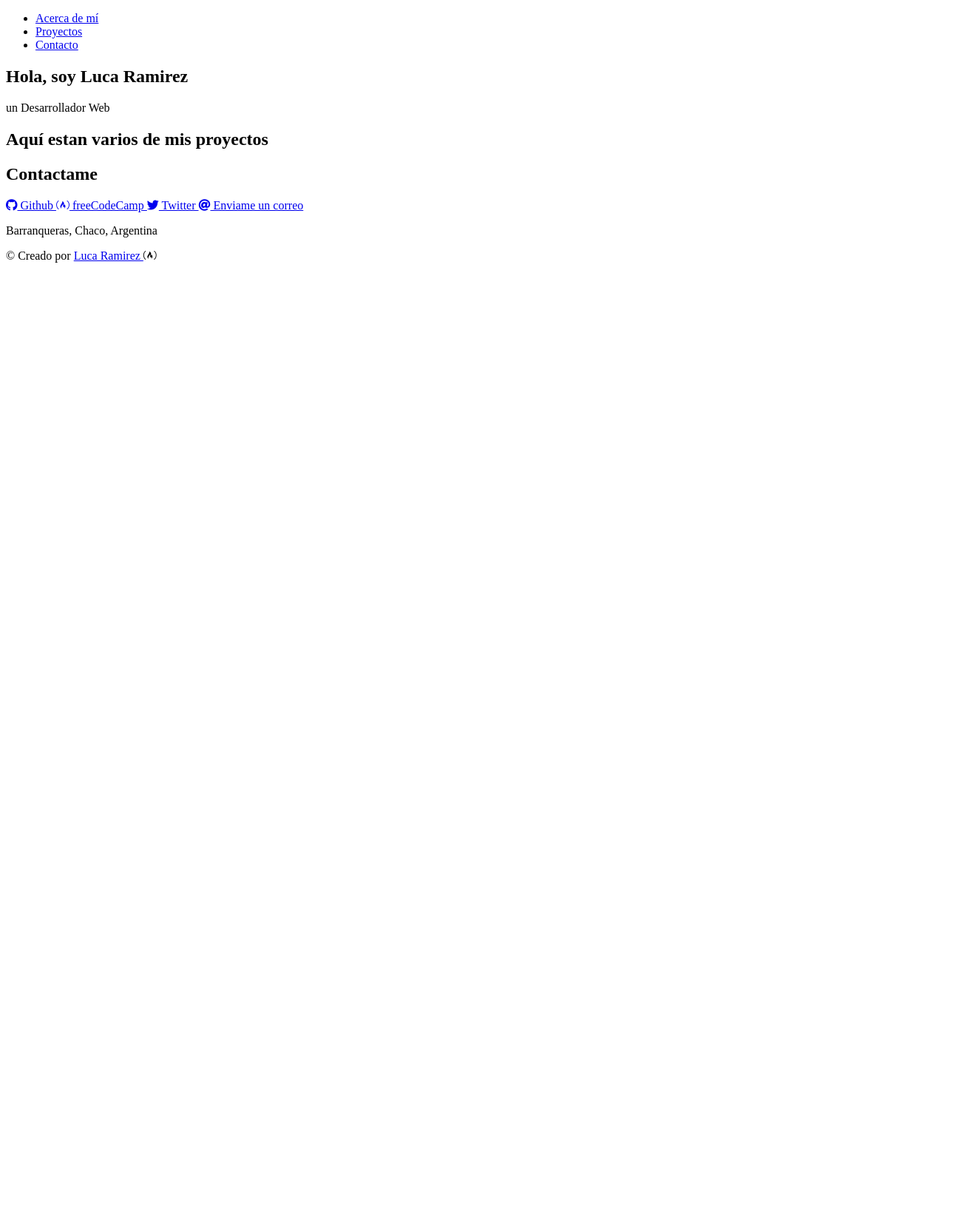
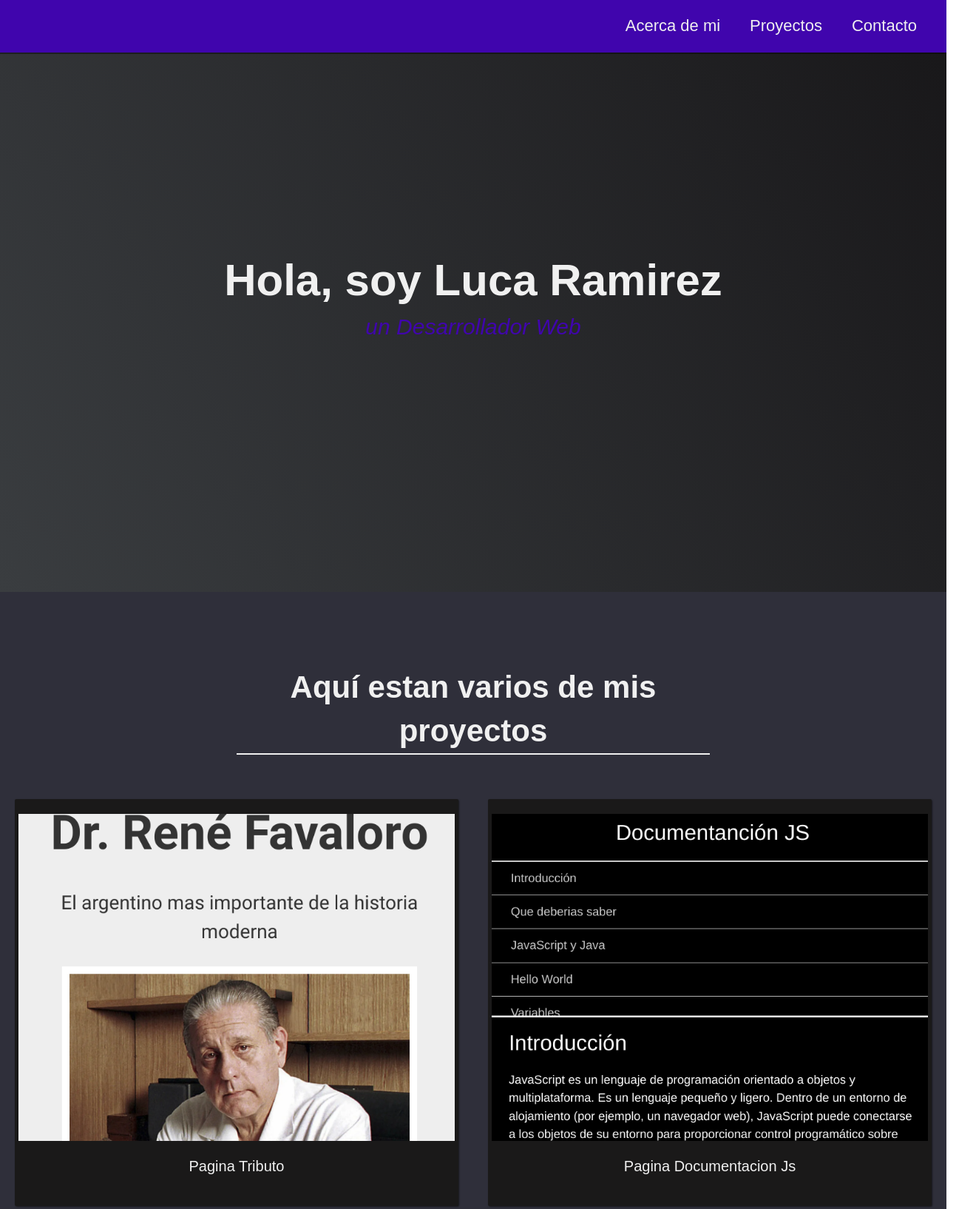
Before and after one commit to lukitaz-r/lukitaz-r.github.io, a plain HTML site: page portfolio.html in a window 1280 px wide. Shown: the top 1634 px of the page at 74% size, 1320 px wide, since content can reach past the window. Before the commit the page ends 800 px from the top, so only its background shows below. Drawn offline with Linux system fonts and the light colour scheme.

Commit message:
portafolio

```diff
--- a/portfolio.html
+++ b/portfolio.html
@@ -3,7 +3,8 @@
 	<head>
 		<meta charset="UTF-8" />
 		<meta name="viewport" content="width=device-width, initial-scale=1.0" />
-		<title>Original Trombones</title>
+		<title>Portafolio - Luca Ramirez
+		</title>
 		<link rel="stylesheet" href="src/css/freecodecamp/portfolio.css" />
 		<link
 			rel="stylesheet"
@@ -14,8 +15,8 @@
 	</head>
 	<body>
 		<nav id="navbar">
-			<ul>
-				<li><a href="#welcome-section">Acerca de mí</a></li>
+			<ul class="nav-list">
+				<li><a href="#welcome-section">Acerca de mi</a></li>
 				<li><a href="#proyects">Proyectos</a></li>
 				<li><a href="#contact">Contacto</a></li>
 			</ul>
@@ -24,15 +25,66 @@
 			<h1>Hola, soy Luca Ramirez</h1>
 			<p>un Desarrollador Web</p>
 		</section>
-		<section id="proyects">
-			<h2 class="proyects-section-header">
+		<section id="projects" class="projects-section">
+			<h2 class="projects-section-header">
 				Aquí estan varios de mis proyectos
 			</h2>
 			<div class="projects-grid">
-				<a href=""></a>
+				<a
+					href="https://lukitaz-r.github.io/tributo-rf.html"
+					target="_blank"
+					class="project project-title"
+				>
+					<img
+						class="project-image"
+						src="https://lukitaz-r.github.io/src/img/favaloro.png"
+						alt="Proyecto homenaje a favaloro"
+					/>
+					<p class="project-title">Pagina Tributo</p>
+				</a>
+				<a
+					href="https://lukitaz-r.github.io/documentacion-tecnica.html"
+					target="_blank"
+					class="project project-title"
+				>
+					<img
+						class="project-image"
+						src="https://lukitaz-r.github.io/src/img/documentacion.png"
+						alt="proyecto documentacion tecnica"
+					/>
+					<p class="project-title">Pagina Documentacion Js</p>
+				</a>
+			</div>
+			<div class="projects-grid">
+				<a
+					href="https://lukitaz-r.github.io/landing-page.html"
+					target="_blank"
+					class="project project-title"
+				>
+					<img
+						class="project-image"
+						src="https://lukitaz-r.github.io/src/img/landing-page.png"
+						alt="Proyecto Landing Page"
+					/>
+					<p class="project-title">Landing Page</p>
+				</a>
+				<a
+					href="https://cloudcoding-ar.github.io"
+					target="_blank"
+					class="project project-title"
+				>
+					<img
+						class="project-image"
+						src="https://cloudcoding-ar.github.io/src/img/logo.png"
+						alt="Proyecto CloudCoding (en progreso)"
+					/>
+					<p class="project-title">
+						Proyecto CloudCodingAR (en progreso)
+					</p>
+				</a>
 			</div>
 		</section>
-		<section id="contact">
+		<section id="contact" class="contact-section">
 			<div class="contact-section-header">
 				<h2>Contactame</h2>
 			</div>
@@ -74,7 +126,11 @@
 				<p>Barranqueras, Chaco, Argentina</p>
 				<p>
 					© Creado por
-					<a href="https://www.freecodecamp.org/espanol/lukitaz_r">
+					<a
+						id="profile-link"
+						href="https://www.freecodecamp.org/espanol/lukitaz_r"
+						target="_blank"
+					>
 						Luca Ramirez
 					</a>
 					<i class="fab fa-free-code-camp"></i>
--- a/src/css/freecodecamp/portfolio.css
+++ b/src/css/freecodecamp/portfolio.css
@@ -0,0 +1,313 @@
+/* Declarando variables */
+:root {
+	--color-text: #f0f0f0;
+	--color-primario: #4005ad;
+	--color-primario-hover: #8133fd;
+	--color-secundario: #2f2f3a;
+	--color-terciario: #1a1919;
+	--color-terciario-hover: #272727;
+}
+
+/* Valores base */
+* {
+	margin: 0;
+	padding: 0;
+}
+
+*::before,
+*::after {
+	box-sizing: inherit;
+}
+
+html {
+	box-sizing: border-box;
+	font-size: 62.5%;
+	scroll-behavior: smooth;
+}
+
+/* Media queries  */
+@media (max-width: 75em) {
+	html {
+		font-size: 60%;
+	}
+}
+
+@media (max-width: 61.25em) {
+	html {
+		font-size: 58%;
+	}
+}
+
+@media (max-width: 28.75em) {
+	html {
+		font-size: 55%;
+	}
+}
+
+@media (max-width: 28.75em) {
+	.nav {
+		justify-content: center;
+	}
+
+	.nav-list {
+		margin: 0 1rem;
+	}
+}
+
+@media (max-width: 28.75em) {
+	.projects-section-header {
+		font-size: 4rem;
+	}
+}
+
+@media (max-width: 30.625em) {
+	.projects-section {
+		padding: 6rem 1rem;
+	}
+
+	.projects-grid {
+		grid-template-columns: 1fr;
+	}
+}
+
+@media (max-width: 28.75em) {
+	.contact-section-header > h2 {
+		font-size: 4rem;
+	}
+}
+
+@media (max-width: 28.75em) {
+	footer {
+		flex-direction: column;
+		text-align: center;
+	}
+}
+
+/* Estilos base  */
+body {
+	font-family: "Poppins", sans-serif;
+	font-size: 1.8rem; /* 18px */
+	font-weight: 400;
+	line-height: 1.4;
+	color: var(--color-text);
+}
+
+h1,
+h2 {
+	font-family: "Raleway", sans-serif;
+	font-weight: 700;
+	text-align: center;
+}
+
+h1 {
+	font-size: 6rem;
+}
+
+h2 {
+	font-size: 4.2rem;
+}
+
+ul {
+	list-style: none;
+}
+
+a {
+	text-decoration: none;
+	color: var(--color-text);
+}
+
+a:hover {
+    color: var(--color-primario-hover);
+    transition: 0.3s ease;
+}
+
+img {
+	display: block;
+	width: 100%;
+}
+
+/* Navegacion */
+#navbar {
+	display: flex;
+	justify-content: flex-end;
+	position: fixed;
+	top: 0;
+	left: 0;
+	width: 100%;
+	background: var(--color-primario);
+	box-shadow: 0 2px 0 rgba(0, 0, 0, 0.4);
+	z-index: 10;
+}
+
+.nav-list {
+	display: flex;
+	margin-right: 2rem;
+}
+
+.nav-list a {
+	display: block;
+	font-size: 2.2rem;
+	padding: 2rem;
+}
+
+.nav-list a:hover {
+	background: var(--color-secundario);
+    transition: 0.6s ease;
+}
+
+/* Seccion Welcome */
+#welcome-section {
+	display: flex;
+	flex-direction: column;
+	justify-content: center;
+	align-items: center;
+	width: 100%;
+	height: 100vh;
+	background-color: #000;
+	background-image: linear-gradient(62deg, #3a3d40 0%, #181719 100%);
+}
+
+#welcome-section > h1 {
+	animation: inicio 2s forwards;
+}
+
+#welcome-section > p {
+	font-size: 3rem;
+	font-weight: 200;
+	font-style: italic;
+	color: var(--color-primario);
+	animation: inicio 2s forwards;
+}
+
+#welcome-section > p:hover {
+	color: var(--color-primario-hover);
+	transition: 0.6s ease;
+}
+
+@keyframes inicio {
+	0% {
+        transform: translateX(-100px);
+        transform: translateY(-100px);
+		opacity: 0;
+	}
+	100% {
+        transform: translateX(0);
+        transform: translateY(0);
+		opacity: 1;
+	}
+}
+
+/* Seccion proyectos */
+.projects-section {
+	text-align: center;
+	padding: 10rem 2rem;
+	background: var(--color-secundario);
+}
+
+.projects-section-header {
+	max-width: 640px;
+	margin: 0 auto 6rem auto;
+	border-bottom: 0.2rem solid var(--color-text);
+}
+
+.projects-grid {
+	display: grid;
+	grid-template-columns: repeat(auto-fit, minmax(320px, 1fr));
+	grid-gap: 4rem;
+	width: 100%;
+	max-width: 1280px;
+	margin: 0 auto;
+	margin-bottom: 6rem;
+}
+
+.project {
+	background: var(--color-terciario);
+	box-shadow: 1px 1px 2px rgba(0, 0, 0, 0.5);
+	border-radius: 2px;
+}
+
+.project:hover {
+	background-color: var(--color-terciario-hover);
+	border-radius: 10px;
+	.project-image {
+		border-radius: 10px;
+		transition: 0.6s ease;
+	}
+	transition: 0.6s ease;
+}
+
+.project-image {
+	height: calc(100% - 6.8rem);
+	width: 100%;
+	object-fit: cover;
+}
+
+.project-title {
+	font-size: 2rem;
+	padding: 2rem 0.5rem;
+}
+
+.btn {
+	display: inline-block;
+	padding: 1rem 2rem;
+	border-radius: 2px;
+}
+/* Contact section */
+.contact-section {
+	display: flex;
+	flex-direction: column;
+	justify-content: center;
+	align-items: center;
+	text-align: center;
+	width: 100%;
+	height: 80vh;
+	padding: 0 2rem;
+	background: var(--color-terciario);
+}
+
+.contact-section-header > h2 {
+	font-size: 6rem;
+}
+
+.contact-section-header > p {
+	font-style: italic;
+}
+
+.contact-links {
+	display: flex;
+	justify-content: center;
+	width: 100%;
+	max-width: 980px;
+	margin-top: 4rem;
+	flex-wrap: wrap;
+}
+
+.contact-details {
+	font-size: 2.4rem;
+	text-shadow: 2px 2px 1px #1f1f1f;
+	transition: transform 0.3s ease-out;
+}
+
+.contact-details:hover {
+	color: var(--color-primario-hover);
+	transition: 0.5s ease;
+	transform: translateY(-8px);
+}
+
+/* Footer */
+footer {
+	font-weight: 300;
+	display: flex;
+	justify-content: space-evenly;
+	padding: 2rem;
+	background: var(--color-terciario);
+	border-top: 4px solid var(--color-primario);
+}
+
+footer > p {
+	margin: 2rem;
+}
+
+footer i {
+	vertical-align: middle;
+}
```
